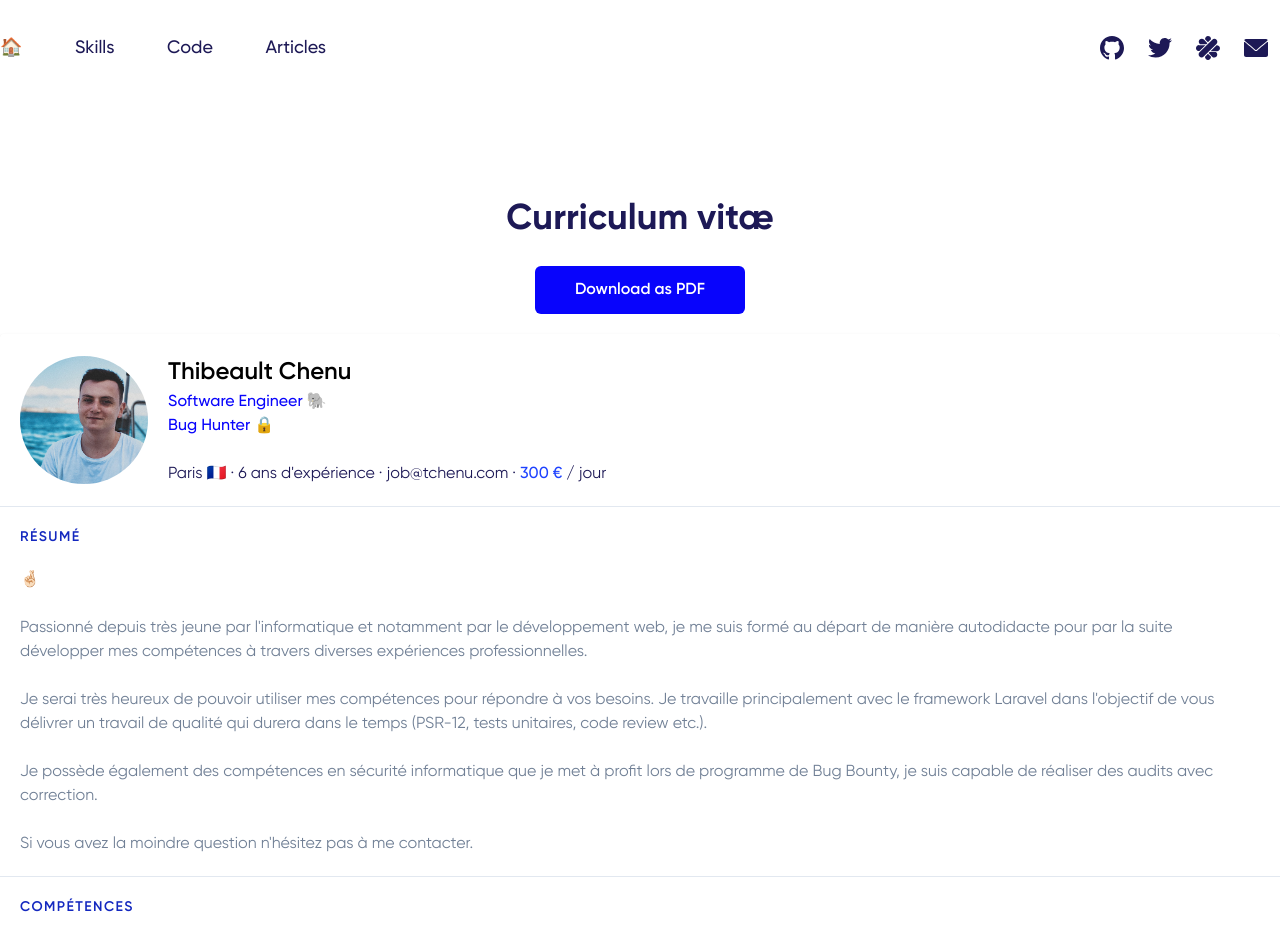
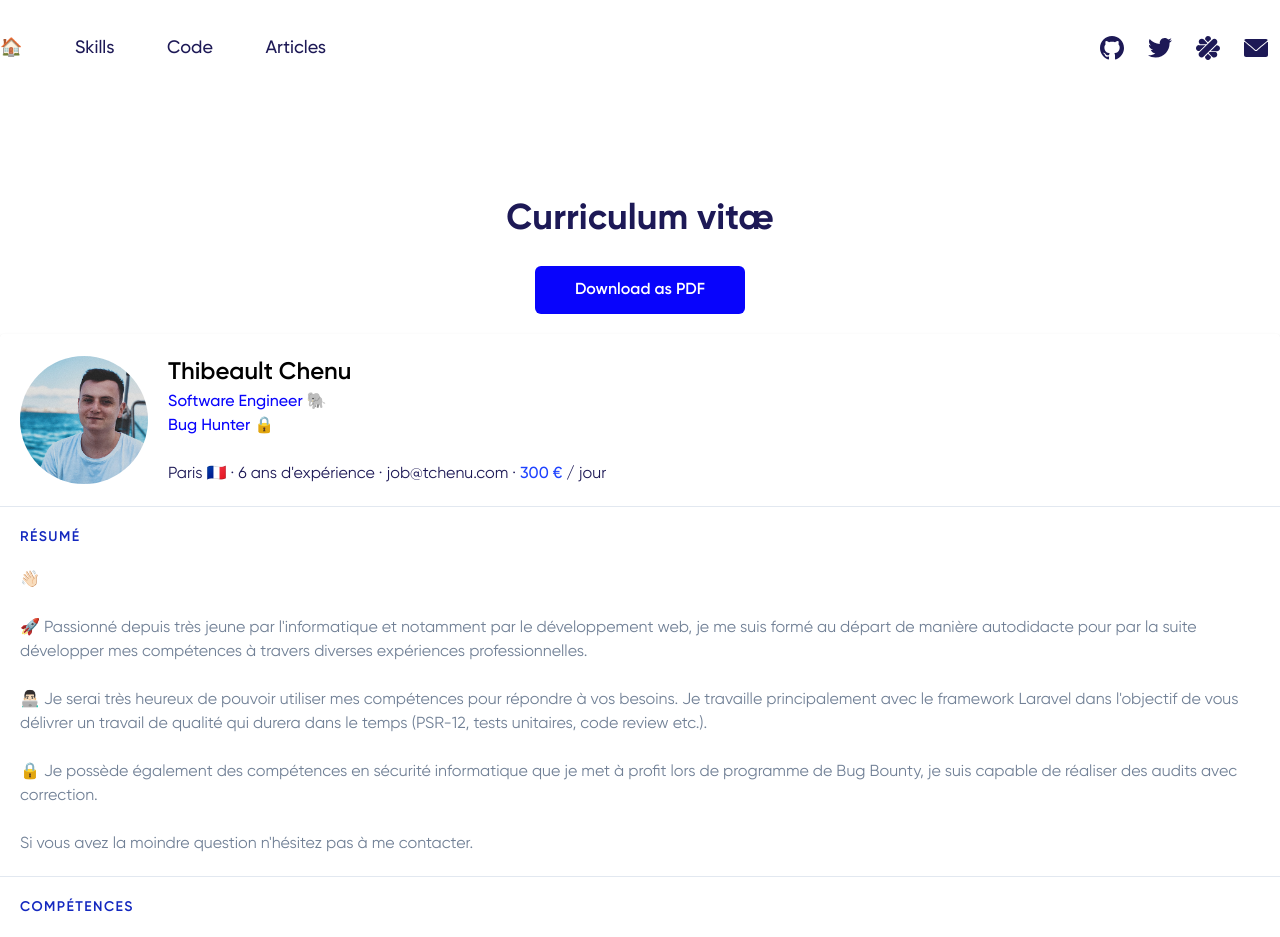
Before and after one commit to tchenu/portfolio, a Nuxt app: page /cv in a window 1280 px wide. Shown: the top 937 px of the page. Built offline with nearby package versions, Linux system fonts and the light colour scheme.

Commit message:
:triangular_flag_on_post: Updating CV page

```diff
--- a/components/cv/CvResume.vue
+++ b/components/cv/CvResume.vue
@@ -6,24 +6,24 @@
       Résumé
     </h3>
     <p class="text-gray-600">
-      🤞🏻
+      👋🏻
       <br />
       <br />
-      Passionné depuis très jeune par l'informatique et notamment par le
+      🚀 Passionné depuis très jeune par l'informatique et notamment par le
       développement web, je me suis formé au départ de manière autodidacte pour
       par la suite développer mes compétences à travers diverses expériences
       professionnelles.
       <br />
       <br />
-      Je serai très heureux de pouvoir utiliser mes compétences pour répondre à
-      vos besoins. Je travaille principalement avec le framework Laravel dans
+      👨🏻‍💻 Je serai très heureux de pouvoir utiliser mes compétences pour répondre
+      à vos besoins. Je travaille principalement avec le framework Laravel dans
       l'objectif de vous délivrer un travail de qualité qui durera dans le temps
       (PSR-12, tests unitaires, code review etc.).
       <br />
       <br />
-      Je possède également des compétences en sécurité informatique que je met à
-      profit lors de programme de Bug Bounty, je suis capable de réaliser des
-      audits avec correction.
+      🔒 Je possède également des compétences en sécurité informatique que je
+      met à profit lors de programme de Bug Bounty, je suis capable de réaliser
+      des audits avec correction.
       <br />
       <br />
       Si vous avez la moindre question n'hésitez pas à me contacter.
```
